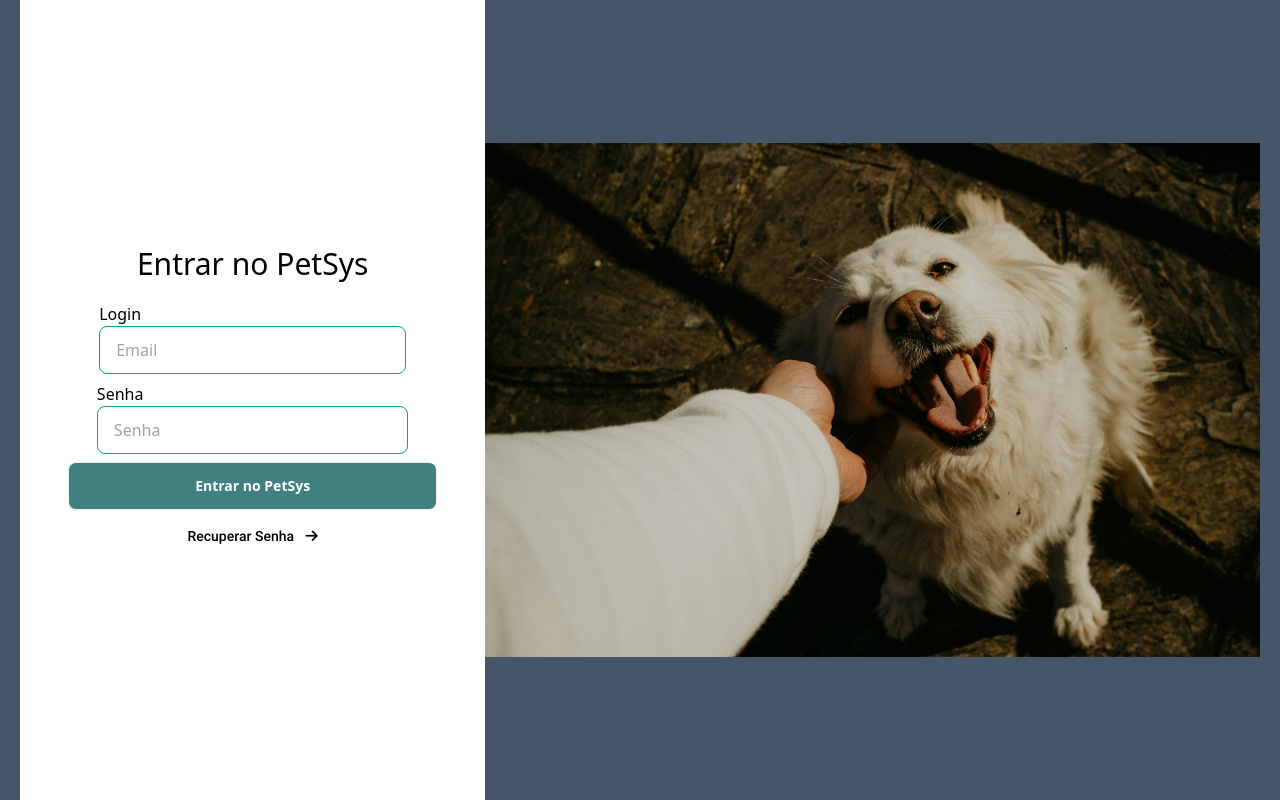
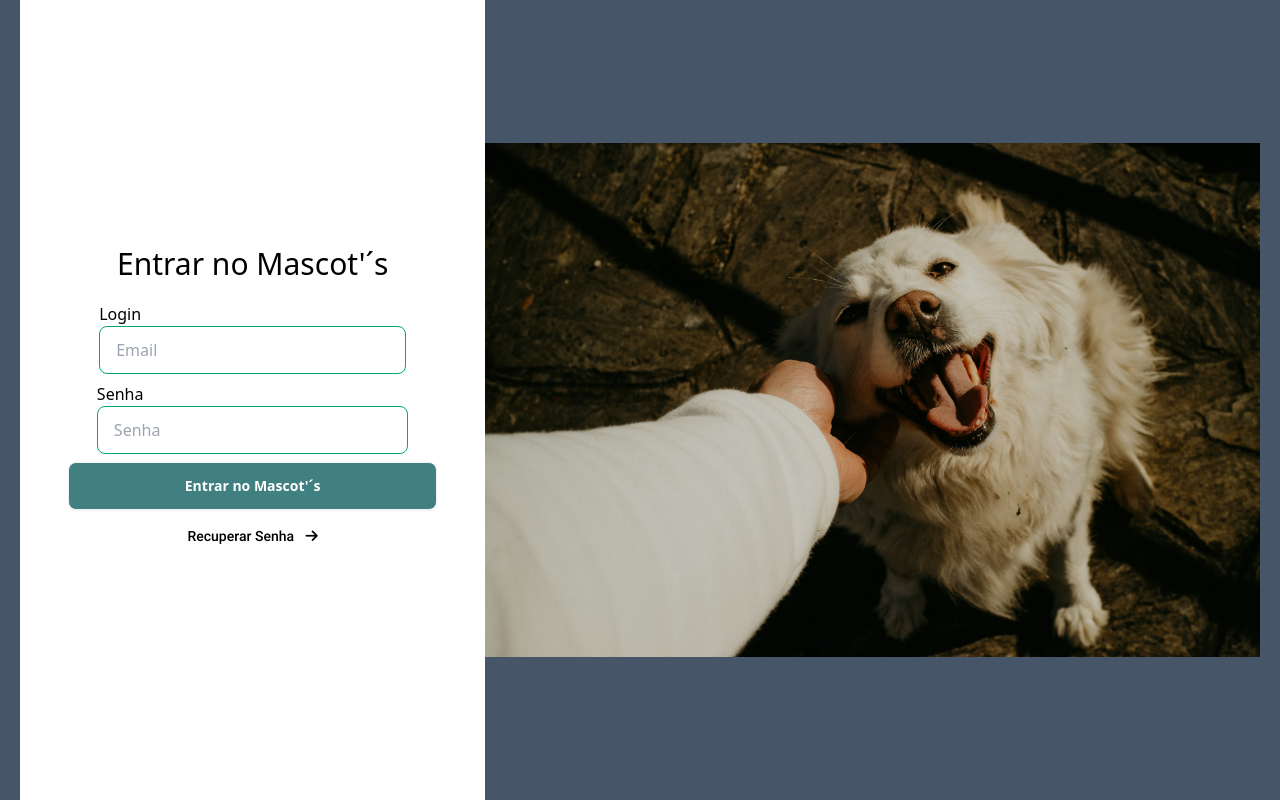
Before and after one commit to softexrecifepe/PI-MASCOTS-TURMA-09-EQUIPE-01, a Next.js app: page /Login in a window 1280 px wide. Built offline with nearby package versions, Linux system fonts and the light colour scheme.

Commit message:
Ajustes no dashboard

```diff
--- a/src/app/Dashboard/page.tsx
+++ b/src/app/Dashboard/page.tsx
@@ -2,22 +2,20 @@ import { Appointments } from "@/app/components/internalHomePage/appointments";
 import { Schedule } from "@/app/components/internalHomePage/scheduleForTheDay";
 import { Header } from "@/app/components/navigationScreen/header/header";
 import { SideBar } from "@/app/components/navigationScreen/sidebar/sidebar";
-import { getServerSession } from "next-auth";
-import { redirect } from "next/navigation";
 import Patient from "../components/internalHomePage/patient";
 import LogOutbutton from "../components/LogOutButton";
 
 async function Page() {
-  const session = await getServerSession();
+  // const session = await getServerSession();
 
-  if (!session) {
-    redirect("/");
-  }
+  // if (!session) {
+  //   redirect("/Dashboard");
+  // }
   return (
     <div>
       <Header />
       <SideBar />
-      <div>Olá{session?.user?.name}</div>
+      {/* <div>Olá{session?.user?.name}</div> */}
       <main>
         <div className="pt-24 pl-32">
           <h1 className="pb-12 text-3xl roboto-light">Painel Inicial</h1>
--- a/src/app/components/LoginForm.tsx
+++ b/src/app/components/LoginForm.tsx
@@ -1,60 +1,82 @@
-"use client"
-import {signIn} from "next-auth/react"
-import { useSearchParams } from "next/navigation"
+"use client";
+import { signIn } from "next-auth/react";
+import Image from "next/image";
 import Link from "next/link";
+import { useSearchParams } from "next/navigation";
+import img1 from "../assets/images/img1.jpg";
 import { BtnRecover } from "./ui/btn/BtnRecover";
-import Image from "next/image";
-import img1 from "../assets/images/img1.jpg"
-
 
 const LoginForm = () => {
-    const searchParams = useSearchParams()
+  const searchParams = useSearchParams();
 
+  const error = searchParams.get("error");
 
-    const error = searchParams.get('error')
-
-async function login(e:  React.FormEvent<HTMLFormElement>){
-    e.preventDefault()
-    const formData = new FormData(e.currentTarget)
+  async function login(e: React.FormEvent<HTMLFormElement>) {
+    e.preventDefault();
+    const formData = new FormData(e.currentTarget);
     const data = {
-        email: formData.get('email'),
-        password: formData.get('password'),
+      email: formData.get("email"),
+      password: formData.get("password"),
     };
-    signIn("credentials",{
+    signIn("credentials", {
       ...data,
-        callbackUrl: "/dashboard"
+      callbackUrl: "/Dashboard",
+    });
   }
-
-    )
-}
-
 
   return (
     <main className="flex items-center m-0 h-full  ">
-    <form onSubmit={login} className="bg-white p-12 w-full max-w-full h-full flex justify-center items-center flex-col gap-2">
-    <h1 className="text-black text-3xl mb-3">Entrar no PetSys</h1>
+      <form
+        onSubmit={login}
+        className="bg-white p-12 w-full max-w-full h-full flex justify-center items-center flex-col gap-2"
+      >
+        <h1 className="text-black text-3xl mb-3">Entrar no Mascot&#39;´s</h1>
         <div className="gap-2">
-    <label htmlFor="email" className="text-black mb-5" >Login</label>
-    <input name="email" type="email" placeholder="Email" className="input input-success w-full" />
+          <label htmlFor="email" className="text-black mb-5">
+            Login
+          </label>
+          <input
+            name="email"
+            type="email"
+            placeholder="Email"
+            className="input input-success w-full"
+          />
         </div>
 
         <div className="gap-2">
-    <label htmlFor="password" className="text-black mb-5" >Senha</label>
-    <input name="password" type="password" placeholder="Senha" className="input input-success w-full " />
+          <label htmlFor="password" className="text-black mb-5">
+            Senha
+          </label>
+          <input
+            name="password"
+            type="password"
+            placeholder="Senha"
+            className="input input-success w-full "
+          />
         </div>
 
-    <button className="btn hover:bg-myrtleGreen-light w-full bg-myrtleGreen text-white" type="submit">Entrar no PetSys</button>
-  {error === "CredentialsSign" && <div className="text-red-500">Erro no Login</div>}
+        <button
+          className="btn hover:bg-myrtleGreen-light w-full bg-myrtleGreen text-white"
+          type="submit"
+        >
+          Entrar no Mascot&#39;´s
+        </button>
+        {error === "CredentialsSign" && (
+          <div className="text-red-500">Erro no Login</div>
+        )}
         <Link href={"/Login/ForgetPassword"}>
           <BtnRecover content="Recuperar Senha" />
         </Link>
-
       </form>
       <section>
-     <Image src={img1} alt="imagem de fundo" className="object-cover w-full h-full max-h-full max-w-full"  />
+        <Image
+          src={img1}
+          alt="imagem de fundo"
+          className="object-cover w-full h-full max-h-full max-w-full"
+        />
       </section>
     </main>
-  )
-}
+  );
+};
 
-export default LoginForm
+export default LoginForm;
--- a/src/app/globals.css
+++ b/src/app/globals.css
@@ -44,4 +44,5 @@
 
 html {
   scroll-behavior: smooth;
+  background: white;
 }
--- a/src/app/page.tsx
+++ b/src/app/page.tsx
@@ -9,7 +9,7 @@ import { ServicesInfo } from "./components/homePage/servicesInfo";
 export default function Home() {
   return (
     <>
-      <HeaderHomePage bgColor="bg-black" />
+      <HeaderHomePage />
       <BgHomePage />
       <Info
         title=" é o melhor sistema veterinário para clínicas, hospitais e petshops"
```
Lines whose indentation alone changed are shown as unchanged.
